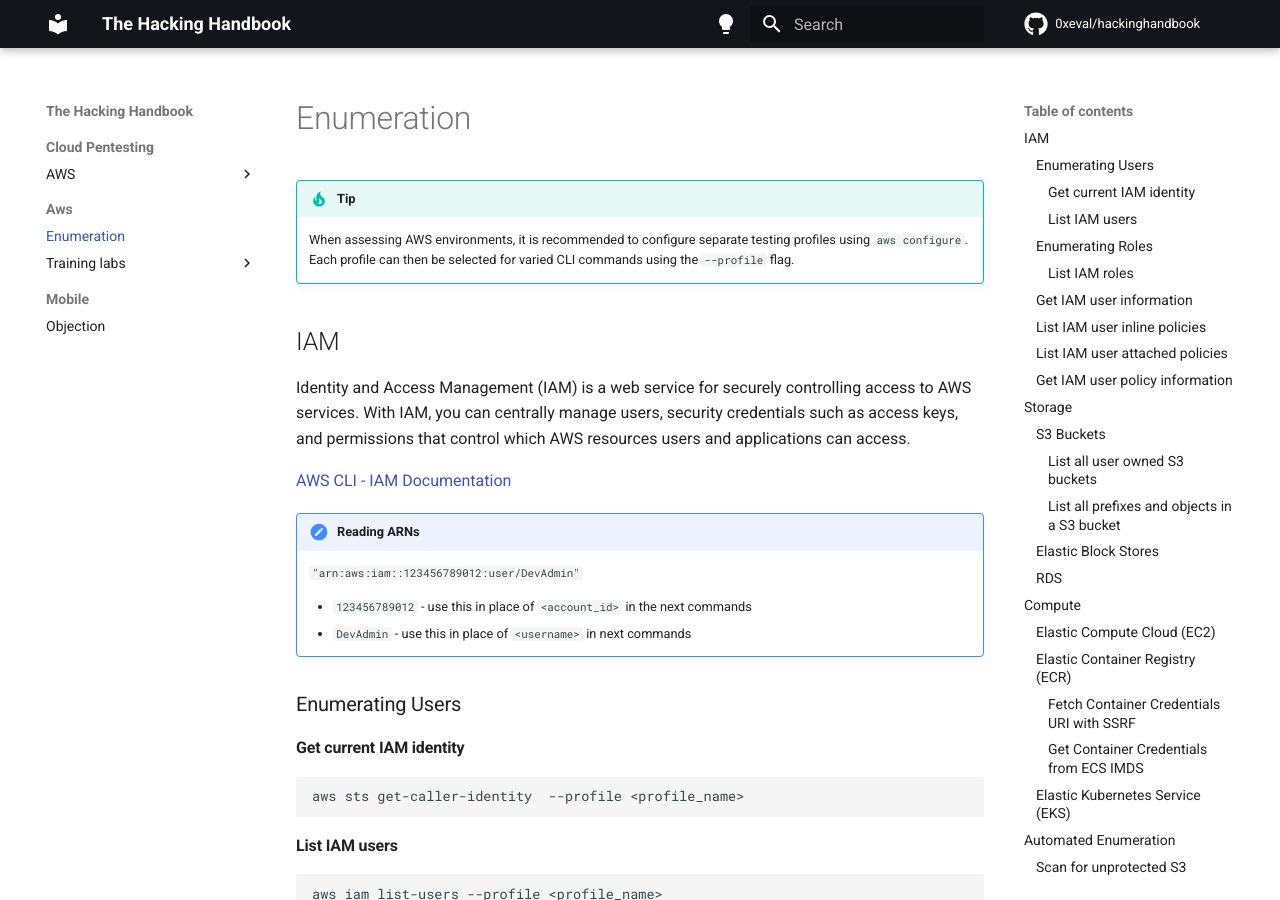
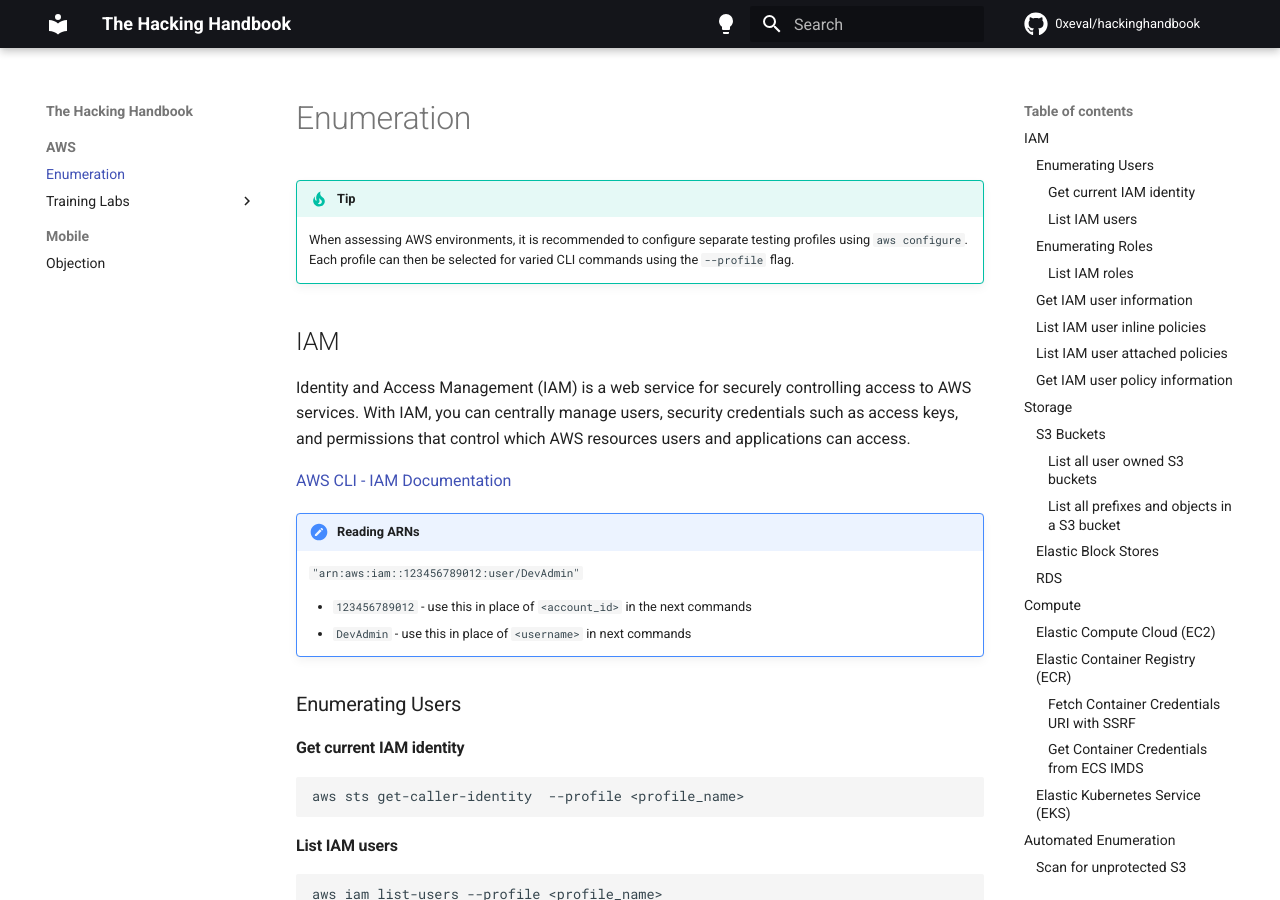
Before and after one commit to 0xEval/0xeval.github.io, an MkDocs documentation site: the page built from content/aws/enumeration.md, in a window 1280 px wide and 900 px high. Built offline with MkDocs 1.6.1 and Material for MkDocs 9.7.7, drawn with Linux system fonts in a browser that asks for light colours; comment, search, counter and statistics services are not loaded.

```diff
--- a/mkdocs.yml
+++ b/mkdocs.yml
@@ -29,18 +29,19 @@ theme:
         icon: material/lightbulb-outline
         name: Switch to Light Mode
 
+extra_css:
+  - stylesheets/extra.css
+
 markdown_extensions:
   - admonition
-#  - meta
-#  - attr_list
-#  - md_in_html
-#  - pymdownx.details
-#  - pymdownx.superfences
-#  - pymdownx.emoji:
-#      emoji_index: !!python/name:materialx.emoji.twemoji
-#      emoji_generator: !!python/name:materialx.emoji.to_svg
+  - pymdownx.details
+  - pymdownx.superfences    # allows for nested markdown blocks
 
-#plugins:
+plugins:
+  - search
+  - awesome-pages           # https://github.com/lukasgeiter/mkdocs-awesome-pages-plugin
+
+##plugins:
 #  - search
 #  - rss: # non-standard
 #      length: 200
```
